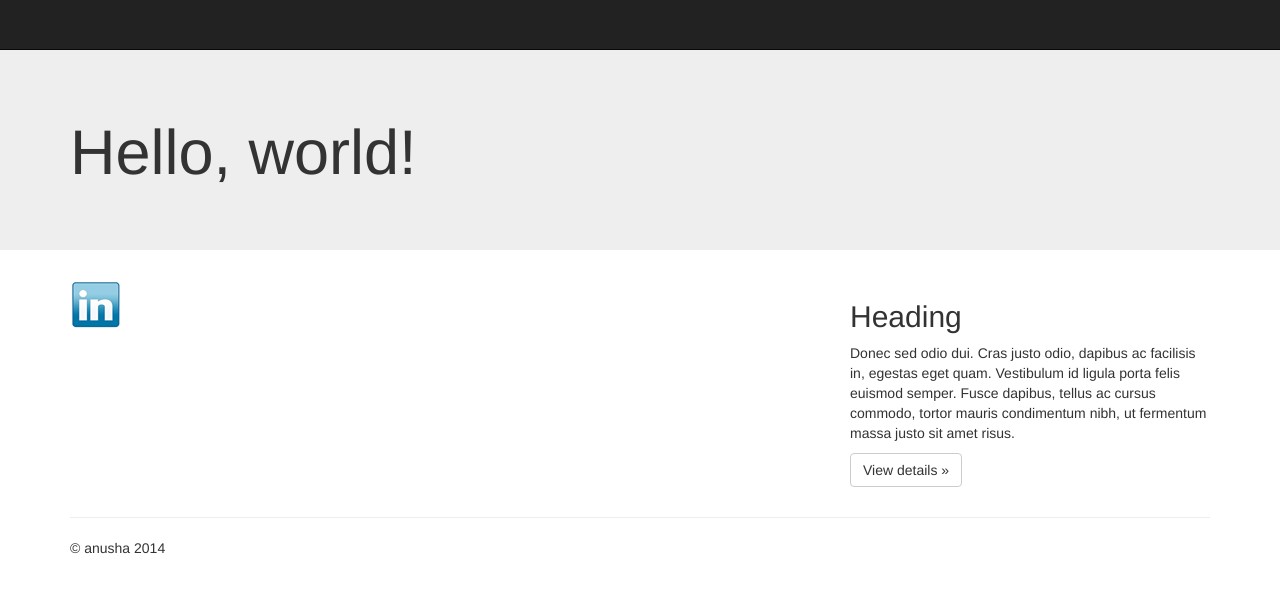
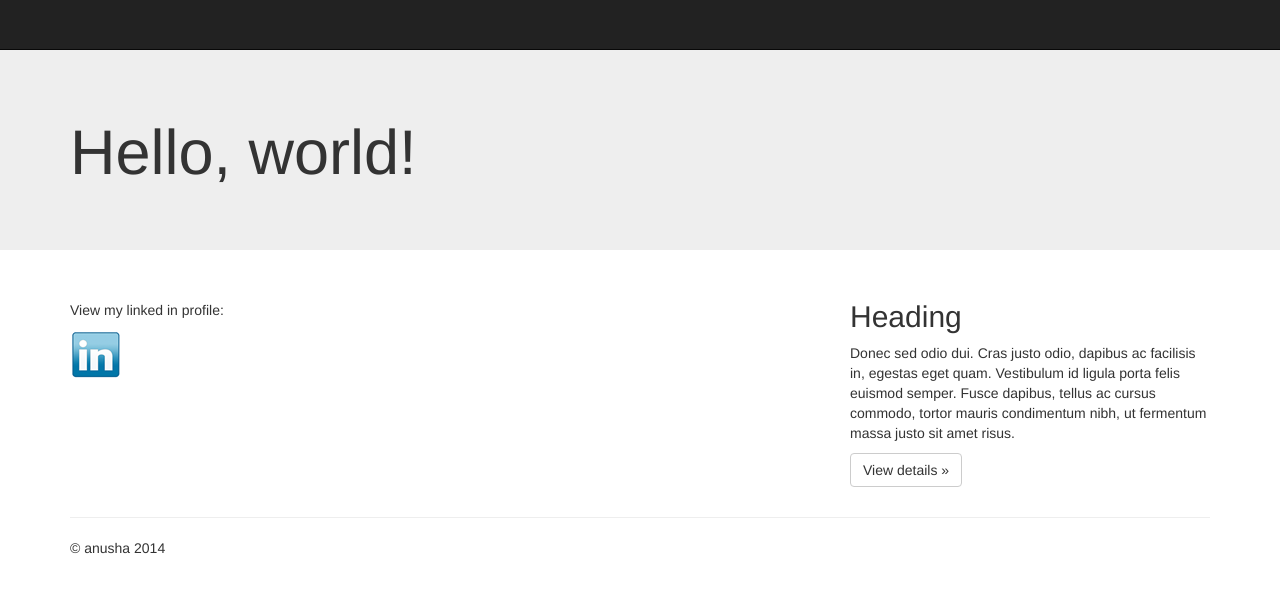
Before and after one commit to anusha-r/anusha-r.github.com, a Jekyll site: the page index.html, which Jekyll copies as it is, in a window 1280 px wide. Shown: the top 593 px of the page. Built offline with Jekyll 4.4.1, drawn with Linux system fonts in a browser that asks for light colours; nearby versions of some CDN libraries; Markdown is read by kramdown in place of the engine named in the settings.

Commit message:
Update index.html

```diff
--- a/index.html
+++ b/index.html
@@ -75,12 +75,10 @@
       <!-- Example row of columns -->
       <div class="row">
         <div class="col-md-4">
-          <!--
-          <h2>Heading</h2>
-          <p>Donec id elit non mi porta gravida at eget metus. Fusce dapibus, tellus ac cursus commodo, tortor mauris condimentum nibh, ut fermentum massa justo sit amet risus. Etiam porta sem malesuada magna mollis euismod. Donec sed odio dui. </p>
-          <p><a class="btn btn-default" href="#" role="button">View details &raquo;</a></p>
-          -->
-          <img src="images/linkedin_logo.png"/>
+
+          <h2></h2>
+          <p>View my linked in profile:</p>
+          <p><a href="https://www.linkedin.com/in/anusharajan"><img src="images/linkedin_logo.png"/></a></p>
         </div>
         <div class="col-md-4">
           <!--
```
